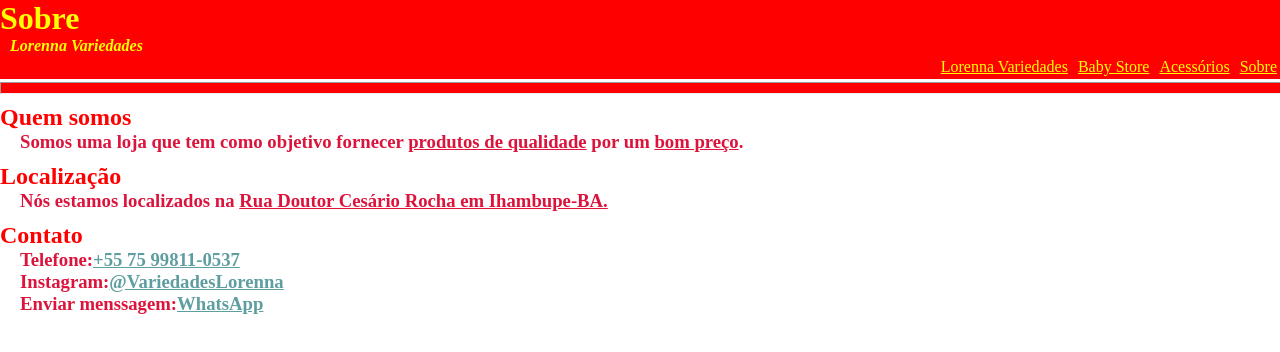
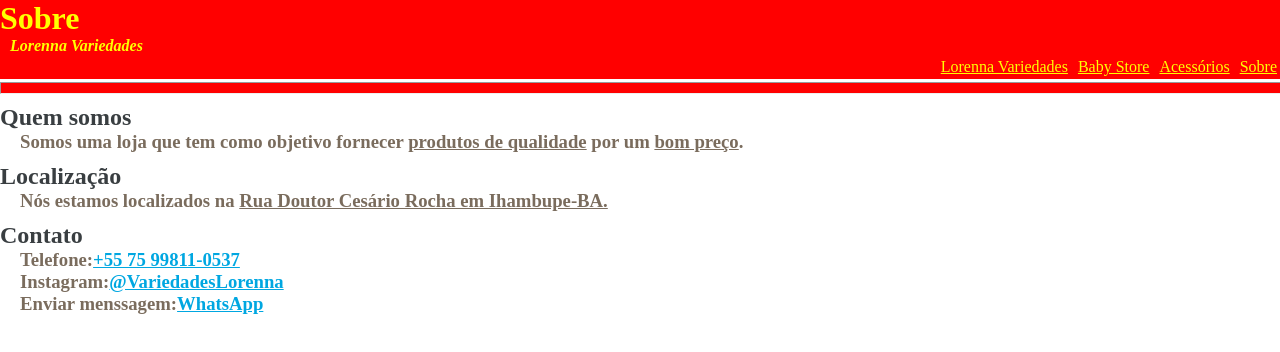
Before and after one commit to Enzo-Gabriel-250/Lorenna_Variedades_Web, a plain HTML site: page sobre.html in a window 1280 px wide. Drawn offline with Linux system fonts and the light colour scheme.

Commit message:
Lorenna_Variedades_Web_1.2

```diff
--- a/sobre.css
+++ b/sobre.css
@@ -33,15 +33,15 @@ footer div{
 }
 footer div h2{
     margin-top: 10px;
-    color: red;
+    color: #393E41;
 }
 footer div h3{
     text-indent: 20px;
-    color: crimson;
+    color: #7A6C5D;
 }
 footer div nav h3 a{
-    color: cadetblue;
+    color: #00A7E1;
 }
 footer div nav h3 u{
-    color: cadetblue;
+    color: #00A7E1;
 }
```
Also changed, not shown: acessórios.html (+1 -1 lines), baby_store.html (+1 -1 lines).
